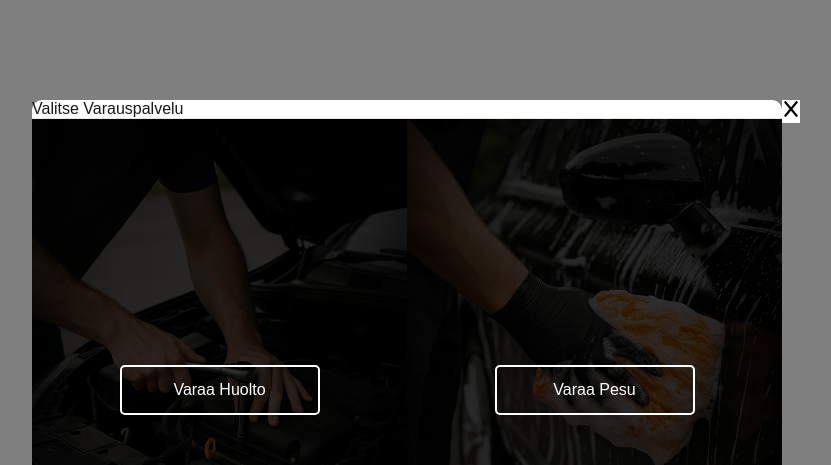
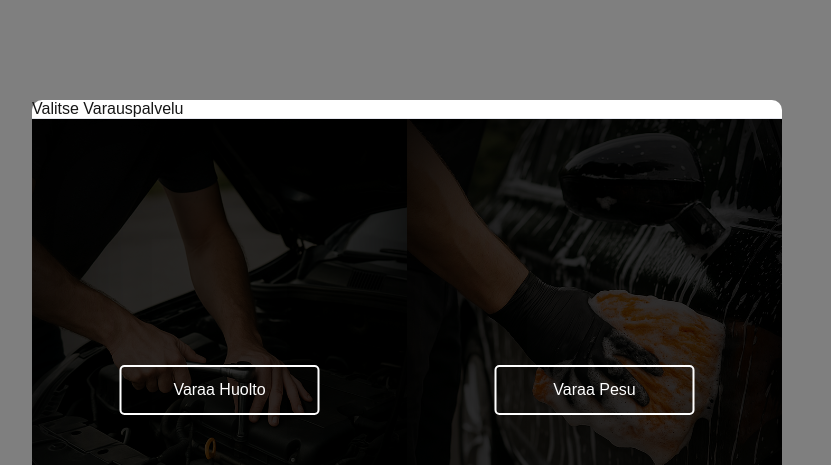
Before and after one commit to Agrinsadon/7auto, a Next.js app in the folder frontend/: page / in a window 1280 px wide. Both pictures are taken after a click on the button "Varaa aika". Shown: the top 465 px of the page, without its empty margins (233-1064 px from the left). Built offline with nearby package versions, Linux system fonts and the light colour scheme.

Commit message:
fixed some button errors and removed the x from  the booking start page

```diff
--- a/frontend/src/app/component/bookframes/bookingframe.tsx
+++ b/frontend/src/app/component/bookframes/bookingframe.tsx
@@ -2,18 +2,16 @@ import RemoveButton from '../buttons/removebutton';
 import './bookingframe.css';
 
 interface BookingFrameProps {
-  onClose: () => void;
   onText?: string;
   children?: React.ReactNode;
 }
 
-const BookingFrame = ({ onClose, onText, children }: BookingFrameProps) => {
+const BookingFrame = ({ onText, children }: BookingFrameProps) => {
   return (
     <div className="booking-frame-container">
       <div className="booking-frame">
         <div className="booking-frame-header">
           <p>{onText}</p>
-          <RemoveButton onClick={onClose} />
         </div>
         {children}
       </div>
--- a/frontend/src/app/component/bookframes/bookingstart.css
+++ b/frontend/src/app/component/bookframes/bookingstart.css
@@ -1,4 +1,4 @@
-.booking-frame-content {
+.booking-start-content {
     display: flex;
     height: calc(100% - 59px);
   }
@@ -7,9 +7,6 @@
     position: relative;
     flex: 1;
     overflow: hidden;
-    display: flex;
-    align-items: center;
-    justify-content: center;
   }
 
   .booking-bg {
@@ -20,9 +17,9 @@
   .overlay {
     position: absolute;
     inset: 0;
-    background: rgba(0, 0, 0, 0.8); /* dark semi-transparent overlay */
+    background: rgba(0, 0, 0, 0.8);
     z-index: 2;
-    box-shadow: inset 0 0 100px rgba(0, 0, 0, 1); /* optional for more drama */
+    box-shadow: inset 0 0 100px rgba(0, 0, 0, 1);
   }
 
   .booking-side > *:not(.booking-bg):not(.overlay) {
@@ -37,3 +34,15 @@
   .booking-side:last-child {
     border-bottom-right-radius: 10px;
   }
+
+  /* ✅ Center buttons inside each booking-side */
+  .booking-button-wrapper {
+    position: absolute;
+    top: 50%;
+    left: 50%;
+    transform: translate(-50%, -50%);
+    z-index: 3;
+    display: flex;
+    align-items: center;
+    justify-content: center;
+  }
--- a/frontend/src/app/component/bookframes/bookingstart.tsx
+++ b/frontend/src/app/component/bookframes/bookingstart.tsx
@@ -1,13 +1,21 @@
 'use client';
 import BookingFrame from './bookingframe';
+import BookingWash from './bookingwash';
 import BookButton from '../buttons/bookbutton';
+import React, { useState } from 'react';
 import Image from 'next/image';
 import './bookingstart.css';
 
-const BookingHuoltoPesu = ({ onClose }: { onClose: () => void }) => {
+const BookingHuoltoPesu = () => {
+  const [showBooking, setShowBooking] = useState(false);
+
+  const handleBookingClick = () => {
+    setShowBooking(true);
+  };
+
   return (
-    <BookingFrame onClose={onClose} onText="Valitse Varauspalvelu">
-      <div className="booking-frame-content">
+    <BookingFrame onText="Valitse Varauspalvelu">
+      <div className="booking-start-content">
         <div className="booking-side">
           <Image
             src="/carfix.png"
@@ -18,10 +26,14 @@ const BookingHuoltoPesu = ({ onClose }: { onClose: () => void }) => {
             style={{ borderBottomLeftRadius: '10px' }}
           />
           <div className="overlay" />
-          <BookButton
-          onClick={() => alert('Varaus tehty!')}
-          onText="Varaa Huolto" />
+          <div className="booking-button-wrapper">
+            <BookButton
+              onClick={() => alert('Varaus tehty!')}
+              onText="Varaa Huolto"
+            />
+          </div>
         </div>
+
         <div className="booking-side">
           <Image
             src="/carwash.png"
@@ -31,7 +43,10 @@ const BookingHuoltoPesu = ({ onClose }: { onClose: () => void }) => {
             priority
           />
           <div className="overlay" />
-          <BookButton onClick={() => alert('Varaus tehty!')} onText="Varaa Pesu" />
+          <div className="booking-button-wrapper">
+            <BookButton onClick={handleBookingClick} onText="Varaa Pesu" />
+          </div>
+          {showBooking && <BookingWash />}
         </div>
       </div>
     </BookingFrame>
--- /dev/null
+++ b/frontend/src/app/component/bookframes/bookingwash.tsx
@@ -0,0 +1,12 @@
+import BookingFrame from "./bookingframe";
+
+const BookingWash = () => {
+    return (
+        <BookingFrame onText="Valitse Pesu Palvelu">
+        <div className="booking-frame-content">
+        </div>
+        </BookingFrame>
+    );
+}
+
+export default BookingWash;
--- a/frontend/src/app/component/buttons/removebutton.tsx
+++ b/frontend/src/app/component/buttons/removebutton.tsx
@@ -1,15 +1,11 @@
 import "./removebutton.css";
 import { FaX } from "react-icons/fa6";
 
-interface RemoveButtonProps {
-    onClick: () => void;
-}
-
-export default function RemoveButton({ onClick}: RemoveButtonProps) {
+export default function RemoveButton() {
 
   return (
     <div className="remove-button-container">
-        <button className="remove-button" onClick={onClick}>
+        <button className="remove-button">
             <FaX className="remove-icon" />
         </button>
     </div>
--- a/frontend/src/app/page.tsx
+++ b/frontend/src/app/page.tsx
@@ -10,14 +10,10 @@ export default function Home() {
     setShowFrame(true);
   };
 
-  const handleClose = () => {
-    setShowFrame(false);
-  };
-
   return (
     <div>
       <BookButton onClick={handleClick} onText="Varaa aika" />
-      {showFrame && <BookingStart onClose={handleClose} />}
+      {showFrame && <BookingStart />}
     </div>
   );
 }
```
